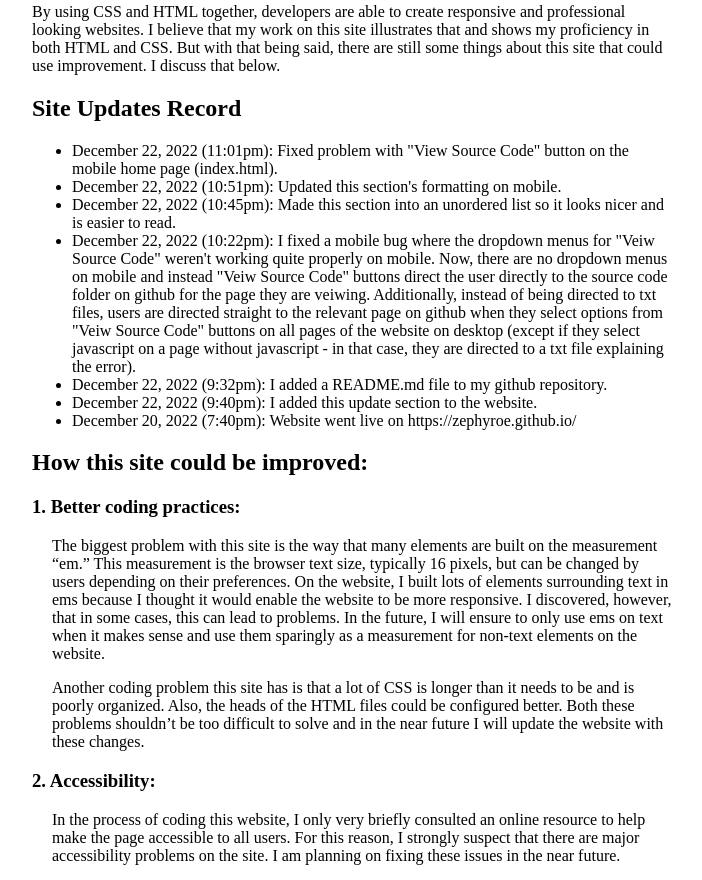
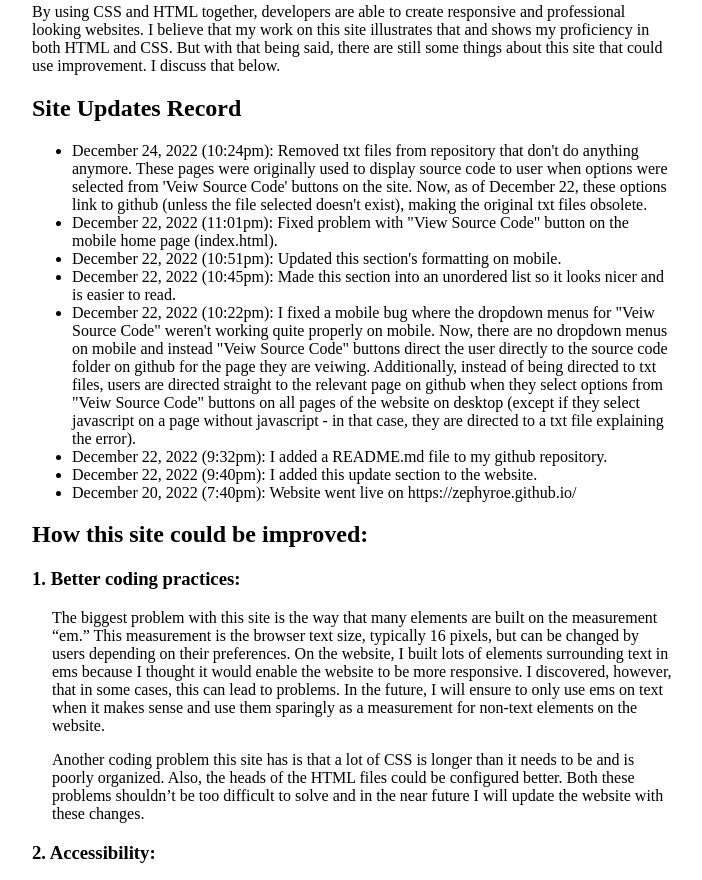
Before and after one commit to zephyroe/zephyroe.gibhub.io, a plain HTML site: page aboutThisSite/aboutThisSite.html in a window 1280 px wide. Shown: the part 999-1879 px from the top of the page, without its empty margins (288-990 px from the left). Drawn offline with Linux system fonts and the light colour scheme.

Commit message:
Updated the updates record

```diff
--- a/aboutThisSite/aboutThisSite.html
+++ b/aboutThisSite/aboutThisSite.html
@@ -73,6 +73,13 @@
           </p>
           <h2>Site Updates Record</h2>
           <ul>
+            <li>December 24, 2022 (10:24pm): Removed txt files from repository
+            that don't do anything anymore. These pages were originally used to
+            display source code to user when options were selected from 'Veiw
+            Source Code' buttons on the site. Now, as of December 22, these
+            options link to github (unless the file selected doesn't exist),
+            making the original txt files obsolete.
+            </li>
             <li>
               December 22, 2022 (11:01pm): Fixed problem with "View Source Code"
               button on the mobile home page (index.html).
```
